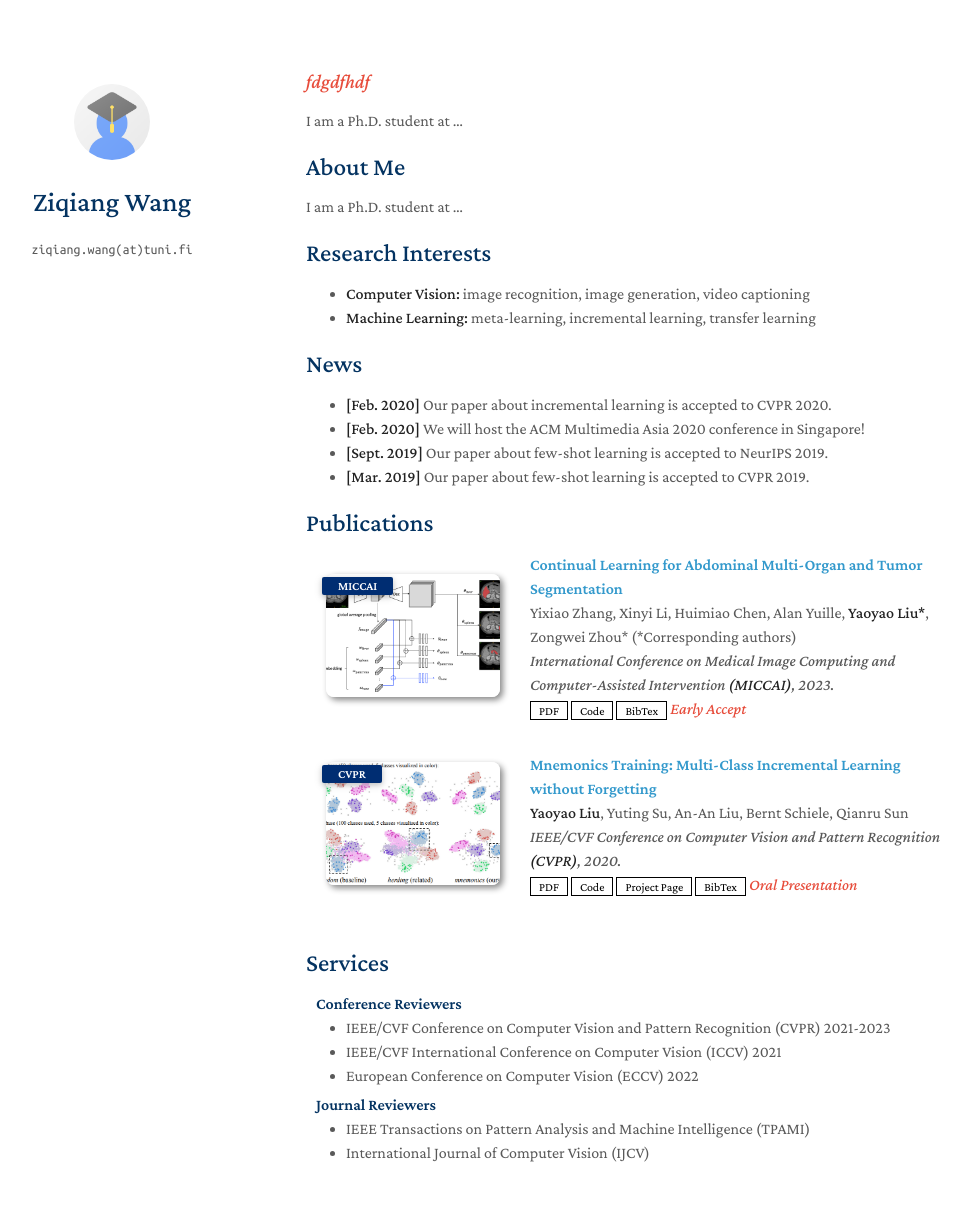
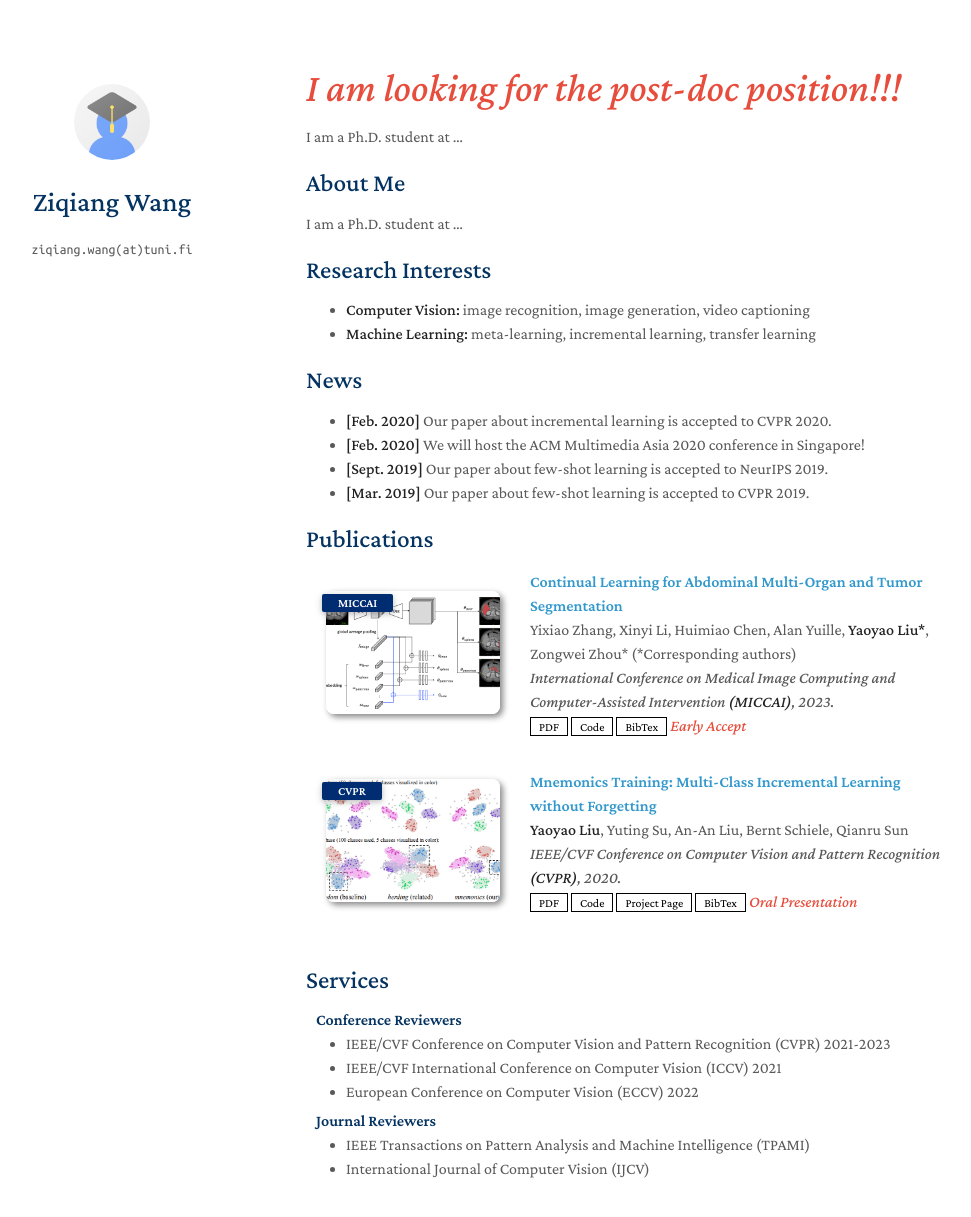
Before and after one commit to ZQiang-Wang/ZQiang-Wang.github.io, a Jekyll site: the page built from index.md, in a window 1280 px wide and 1275 px high. Shown: the top 1217 px of the window, without its empty margins (164-1135 px from the left). Built offline with Jekyll 4.4.1, drawn with Linux system fonts in a browser that asks for light colours; a style sheet for code colours, icons or effects is not loaded; our own code applies the rules of GitHub Pages for plain Markdown files.

Commit message:
Update index.md

```diff
--- a/index.md
+++ b/index.md
@@ -2,7 +2,7 @@
 layout: homepage
 ---
 
-## <i style="color:#e74d3c; font-size: 20px;">fdgdfhdf</i>
+## <i style="color:#e74d3c; font-size: 40px;">I am looking for the post-doc position!!!</i>
 
 I am a Ph.D. student at ...
 
```
